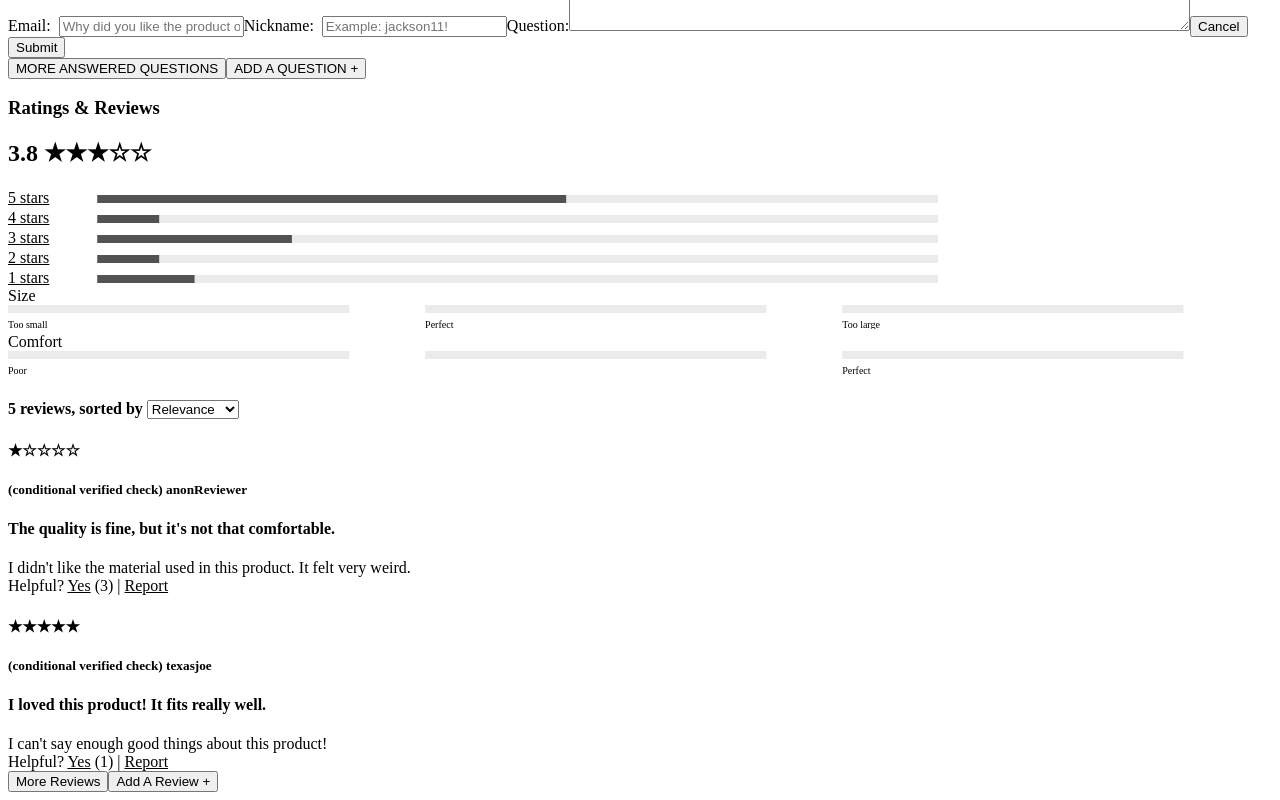
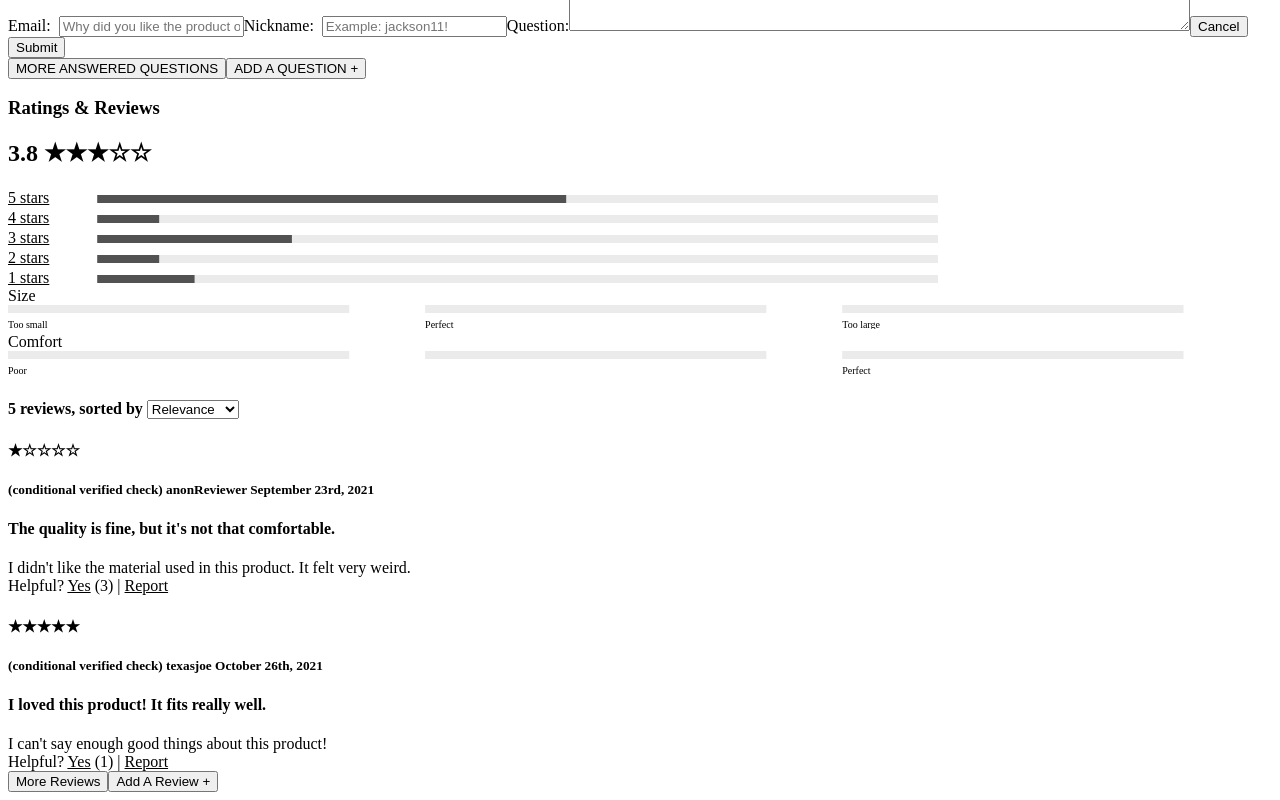
Before and after one commit to Ari-Design/Modern-Shopping-Site, a React app: page / in a window 1280 px wide. Shown: the part 4031-4831 px from the top of the page. Built offline with nearby package versions, Linux system fonts and the light colour scheme; the HTML template or start-up script is replaced by a standard one.

Commit message:
Add date stamp to reviewTile

```diff
--- a/client/src/Reviews/ReviewTile.jsx
+++ b/client/src/Reviews/ReviewTile.jsx
@@ -1,11 +1,13 @@
 import React from 'react';
 import Star from '../shared/Star.jsx';
+import moment from 'moment';
 
 var ReviewTile = (props) => {
+  console.log(props);
   return (
     <>
     <div className="review_stars"><h4><Star numStars={props.review.rating}/></h4></div>
-    <div className="review_reviewer"><h5>(conditional verified check) {props.review.reviewer_name}</h5></div>
+    <div className="review_reviewer"><h5>(conditional verified check) {props.review.reviewer_name} {moment(props.review.date).format("MMMM Do, YYYY")}</h5></div>
     <div className="review_sumarry"><h4>{props.review.summary}</h4></div>
     <div className="review_body">{props.review.body}</div>
     <div className="footer">
--- a/client/src/Reviews/ReviewsList.jsx
+++ b/client/src/Reviews/ReviewsList.jsx
@@ -28,8 +28,6 @@ class ReviewsList extends React.Component{
       this.setState({
         reviewsToDisplay: newDisplay
       });
-    } else if(e.target.id === "Add_Review+") {
-      console.log('Add a review');
     }
   }
   onSortChange(e) {
@@ -41,6 +39,7 @@ class ReviewsList extends React.Component{
 
   render() {
     var dropdownOptions=['Relevance', 'Helpfulness', 'Newest'];
+    this.state.sortChoice === 'helpful' ? console.log('helpful selected') : console.log('helpful selected')
     // Only render reviews if there are reviews:
     if(this.state.allReviews.length > 0) {
       return(
```
